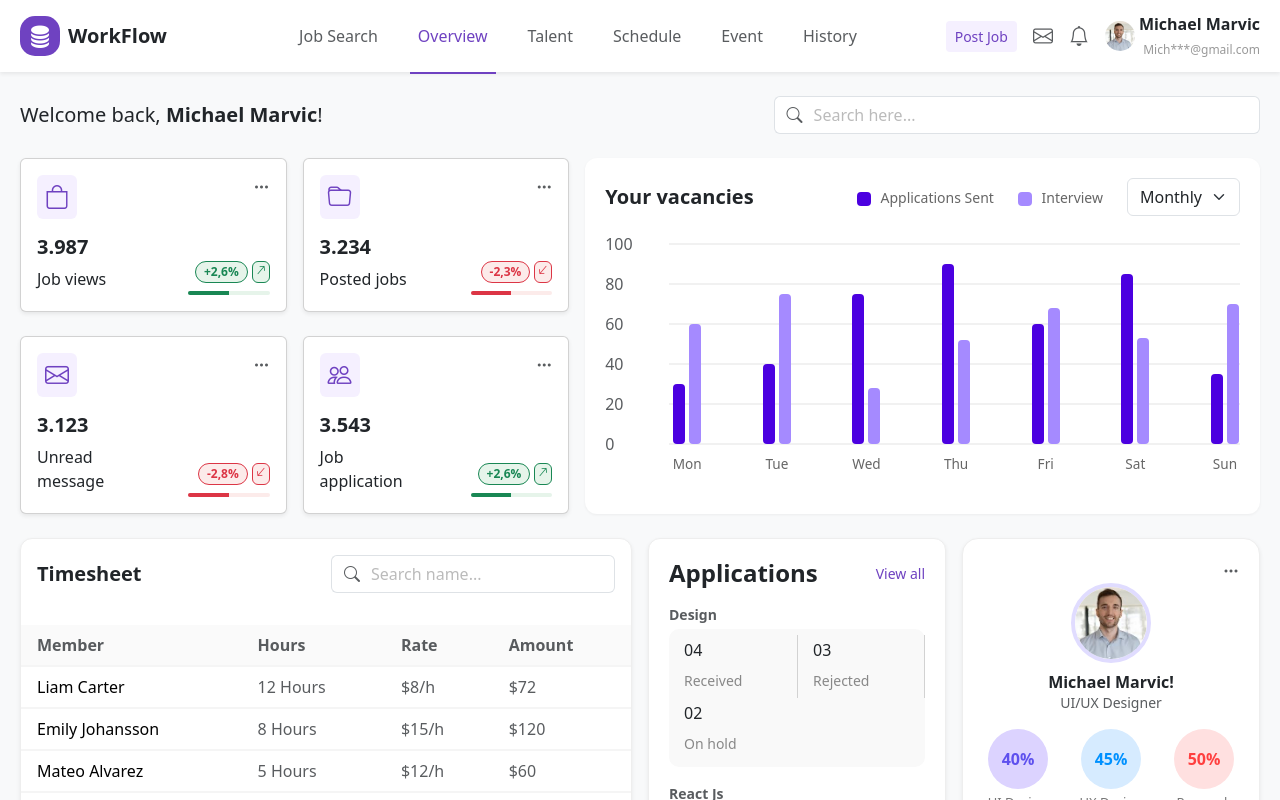
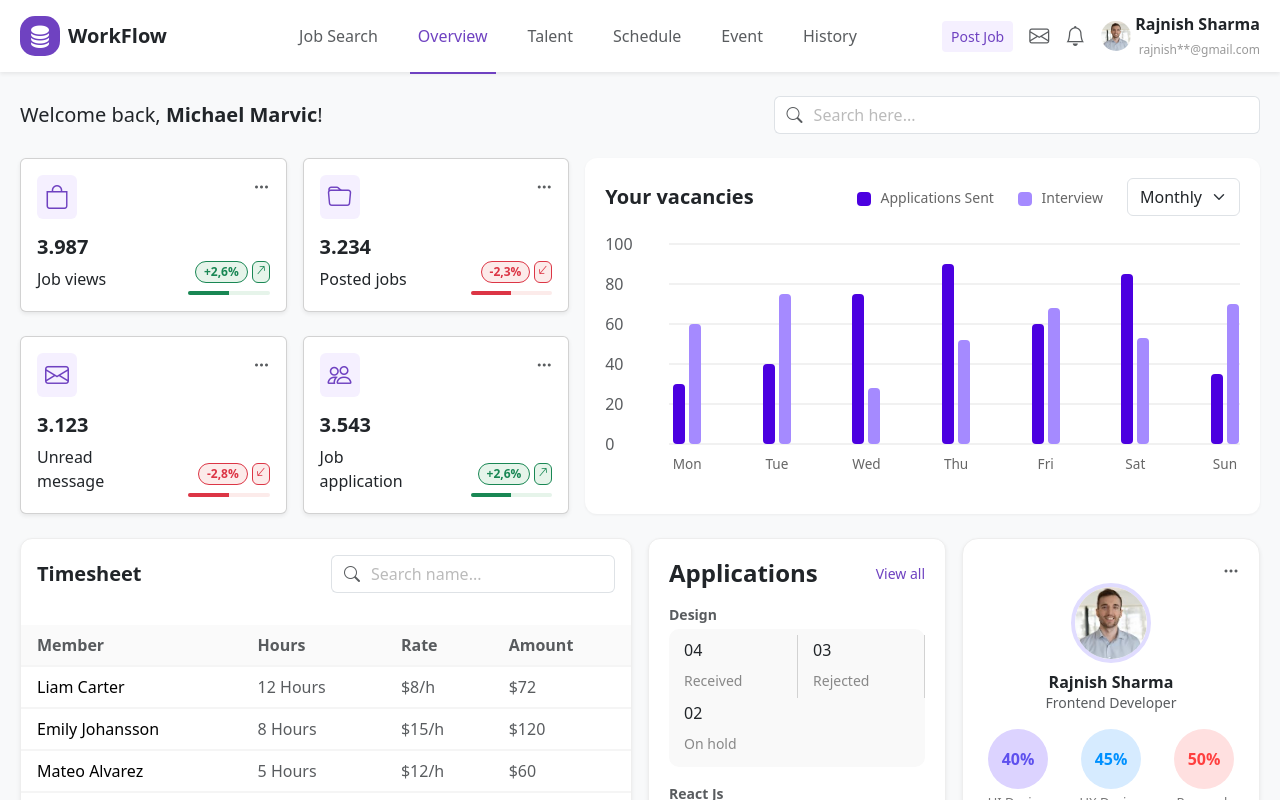
Before and after one commit to Raybackz/Workflow, a plain HTML site: page index.html in a window 1280 px wide. Shown: the top 800 px of the page. Drawn offline with nearby package versions, Linux system fonts and the light colour scheme.

Commit message:
Update index.html

```diff
--- a/index.html
+++ b/index.html
@@ -44,8 +44,8 @@
                         <img src="./images/Profile-Avatar.jpg" class="rounded-circle avatar" alt="user" width="30"
                             height="30" style="object-fit: cover;">
                         <div class="profile-name">
-                            <div class="fw-semibold ellipsis">Michael Marvic</div>
-                            <small class="ellipsis">Mich***@gmail.com</small>
+                            <div class="fw-semibold ellipsis">Rajnish Sharma</div>
+                            <small class="ellipsis">rajnish**@gmail.com</small>
                         </div>
                     </div>
                 </div>
@@ -491,8 +491,8 @@
                     </div>
 
                     <!-- Name & Title -->
-                    <h6 class="mb-0 fw-semibold">Michael Marvic!</h6>
-                    <p class="text-muted small mb-3">UI/UX Designer</p>
+                    <h6 class="mb-0 fw-semibold">Rajnish Sharma</h6>
+                    <p class="text-muted small mb-3">Frontend Developer</p>
 
                     <!-- Skill Stats -->
                     <div class="row text-center mb-4">
@@ -563,4 +563,5 @@
     </script>
 </body>
 
+
 </html>
```
